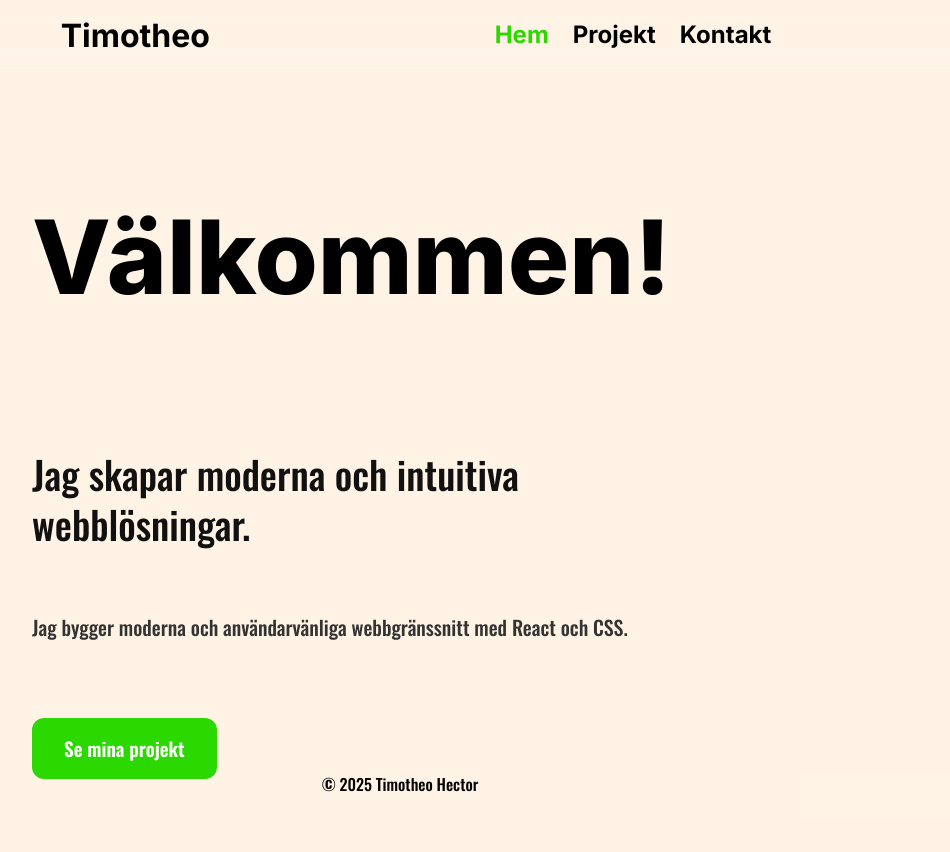
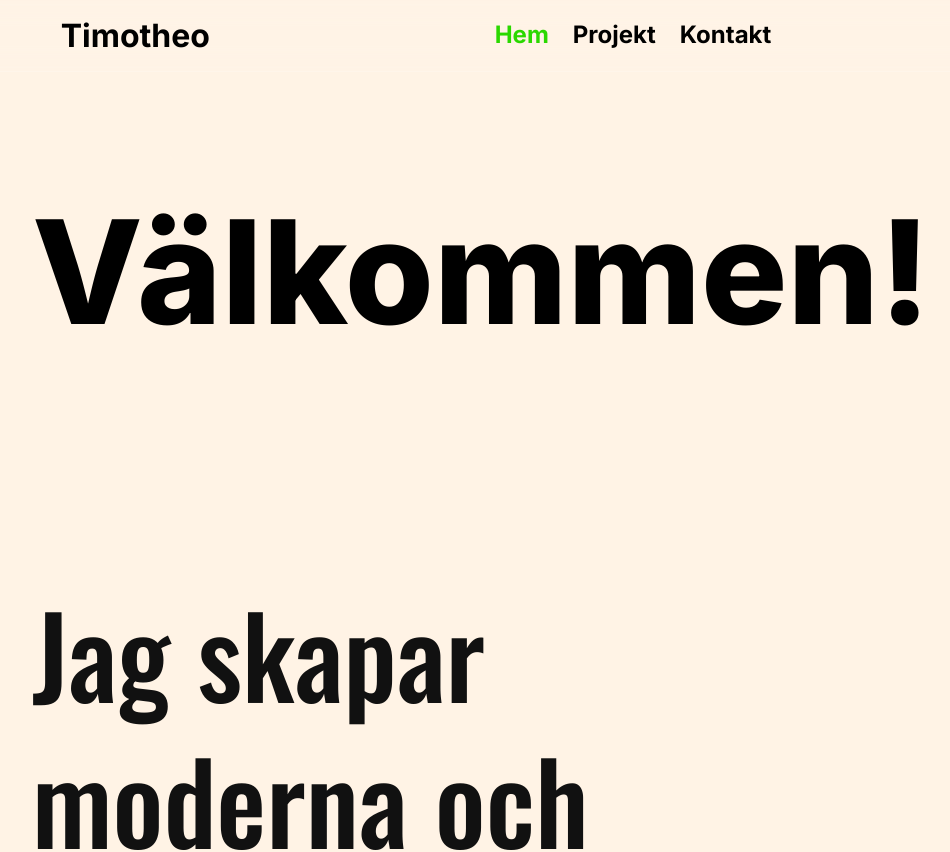
Before and after one commit to Tim-H-H/Timotheos-Portfolio, a React (Vite) app: page / in a window 1280 px wide. Shown: the top 852 px of the page, without its empty margins (240-1190 px from the left). Before the commit the page ends 820 px from the top, so only its background shows below. Built offline with nearby package versions, Linux system fonts and the light colour scheme.

Commit message:
Minor fixes in styling

```diff
--- a/src/index.css
+++ b/src/index.css
@@ -135,8 +135,6 @@ h1, h2, h3, .header-name {
 
 /* Home Page CSS */
 
-/* ===== HOME PAGE (Hero Style) ===== */
-
 .home {
   display: flex;
   justify-content: center;
@@ -151,12 +149,11 @@ h1, h2, h3, .header-name {
   display: flex;
   flex-direction: column;
   gap: 1.5rem;
-  max-width: 1100px;
   width: 100%;
 }
 
 .welcome-text {
-  font-size: clamp(3rem, 8vw, 8rem);
+  font-size: 9rem;
   font-weight: 800;
   line-height: 1;
   color: #000;
@@ -165,7 +162,7 @@ h1, h2, h3, .header-name {
 }
 
 .intro-text {
-  font-size: clamp(1.5rem, 3vw, 2.5rem);
+  font-size: 7rem;
   font-weight: 500;
   color: #111;
   font-family: "Oswald", sans-serif;
@@ -175,7 +172,7 @@ h1, h2, h3, .header-name {
 }
 
 .home p {
-  font-size: 1.25rem;
+  font-size: 3rem;
   color: #333;
   font-family: "Oswald", sans-serif;
   max-width: 600px;
@@ -241,6 +238,7 @@ h1, h2, h3, .header-name {
 }
 
 .cover-letter-info {
+  font-size: 3.5rem;
   text-align: center;
 }
 
@@ -315,8 +313,8 @@ h1, h2, h3, .header-name {
   align-items: center;
 }
 
-.project-header {
-  font-size: 2rem;
+.projects-header {
+  font-size: 3rem;
   margin-bottom: 1.5rem;
   font-family: "Inter", sans-serif;
 }
@@ -342,14 +340,14 @@ h1, h2, h3, .header-name {
 }
 
 .project-card h3 {
-  font-size: 1.3rem;
+  font-size: 2rem;
   font-family: "Inter" sans-serif;
   margin-bottom: 0.5rem;
   color: black;
 }
 
 .project-card p {
-  font-size: 1rem;
+  font-size: 1.5rem;
   font-family: "Oswald", sans-serif;
   color: rgb(60, 60, 60);
   margin-bottom: 1rem;
```
